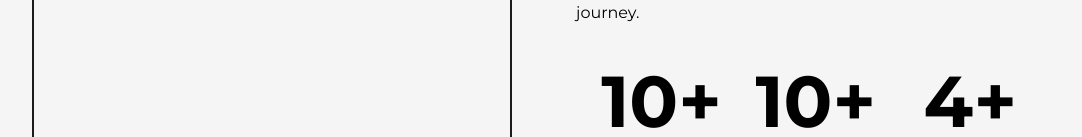
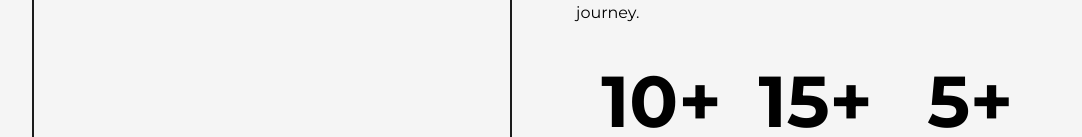
Before and after one commit to emmanuelandyeze/emmanueleze, a Next.js app: page /about in a window 1280 px wide. Shown: the part 815-952 px from the top of the page, without its empty margins (96-1178 px from the left). Built offline with nearby package versions, Linux system fonts and the light colour scheme.

Commit message:
update projects

```diff
--- a/src/pages/about.js
+++ b/src/pages/about.js
@@ -55,16 +55,17 @@ const about = () => {
 								</p>
 								<br />
 								<p>
-									Whether it is bringing a stunning design to
-									life or optimizing functionality, I am
+									Whether it is bringing a stunning design
+									to life or optimizing functionality, I am
 									dedicated to delivering top-notch results
 									that exceed expectations. Explore my
-									showcased projects below and see how I have
-									tackled challenges, leveraged cutting-edge
-									technologies, and brought visions to life.
-									Feel free to reach out, I am always up for a
-									new coding adventure or collaboration!
-									Let us build something amazing together.
+									showcased projects below and see how I
+									have tackled challenges, leveraged
+									cutting-edge technologies, and brought
+									visions to life. Feel free to reach out, I
+									am always up for a new coding adventure or
+									collaboration! Let us build something
+									amazing together.
 								</p>
 								<br />
 
@@ -84,7 +85,7 @@ const about = () => {
 									</div>
 									<div className="flex flex-col items-center justify-center">
 										<span className="inline-block text-7xl sm:text-3xl font-bold">
-											10+
+											15+
 										</span>
 										<h2 className="text-xl font-medium capitalize sm:text-base sm:text-center text-dark/75 dark:text-light/75">
 											satisfied clients
@@ -92,7 +93,7 @@ const about = () => {
 									</div>
 									<div className="flex flex-col items-center justify-center">
 										<span className="inline-block text-7xl sm:text-3xl font-bold">
-											4+
+											5+
 										</span>
 										<h2 className="text-xl font-medium capitalize sm:text-base sm:text-center text-dark/75 dark:text-light/75">
 											years of experience
@@ -101,7 +102,7 @@ const about = () => {
 								</div>
 								<div className="flex sm:mx-auto items-center pt-8 self-center mt-2 lg:self-center sm:self-center">
 									<Link
-										href={'/hire'}
+										href={'https://wa.me/2349165095973'}
 										className="flex items-center bg-dark text-light md:p-2 md:px-4 md:text-base dark:bg-light dark:text-dark hover:dark:bg-dark hover:dark:text-light hover:dark:border-light p-2.5 px-6 rounded-lg text-lg font-semibold hover:bg-light hover:text-dark border-2 border-solid border-transparent hover:border-dark mr-2"
 									>
 										Hire
```
